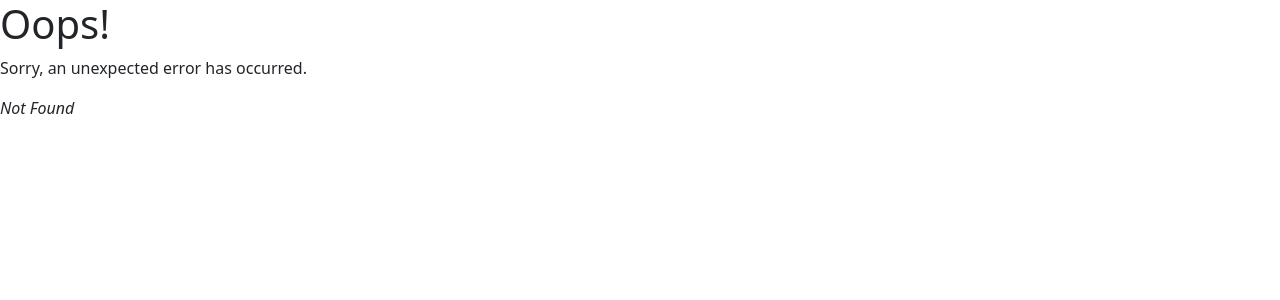
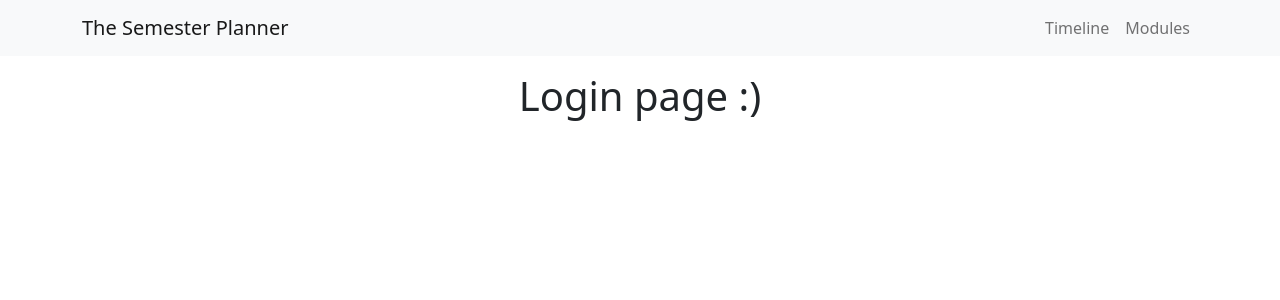
Before and after one commit to Semester-Planner/frontend, a React (Create React App) app: page /login in a window 1280 px wide. Before the commit this address had no page. Shown: the top 300 px of the page. Built offline with nearby package versions, Linux system fonts and the light colour scheme.

Commit message:
feat: login route and component

```diff
--- /dev/null
+++ b/src/components/Authentication/Login.js
@@ -0,0 +1,7 @@
+export default function Login() {
+  return (
+    <div>
+      <h1 class="text-center p-3">Login page :)</h1>
+    </div>
+  );
+}
--- a/src/index.js
+++ b/src/index.js
@@ -6,7 +6,7 @@ import reportWebVitals from "./reportWebVitals";
 import App from "./App";
 import ErrorPage from "./error";
 import { ModuleGallery } from "./components/Modules/Module_view";
-import BackendConnection from "./components/Connection";
+import Login from "./components/Authentication/Login";
 
 const router = createBrowserRouter([
   {
@@ -19,8 +19,8 @@ const router = createBrowserRouter([
         element: <ModuleGallery />,
       },
       {
-        path: "connection",
-        element: <BackendConnection />,
+        path: "login",
+        element: <Login />,
       },
     ],
   },
```
